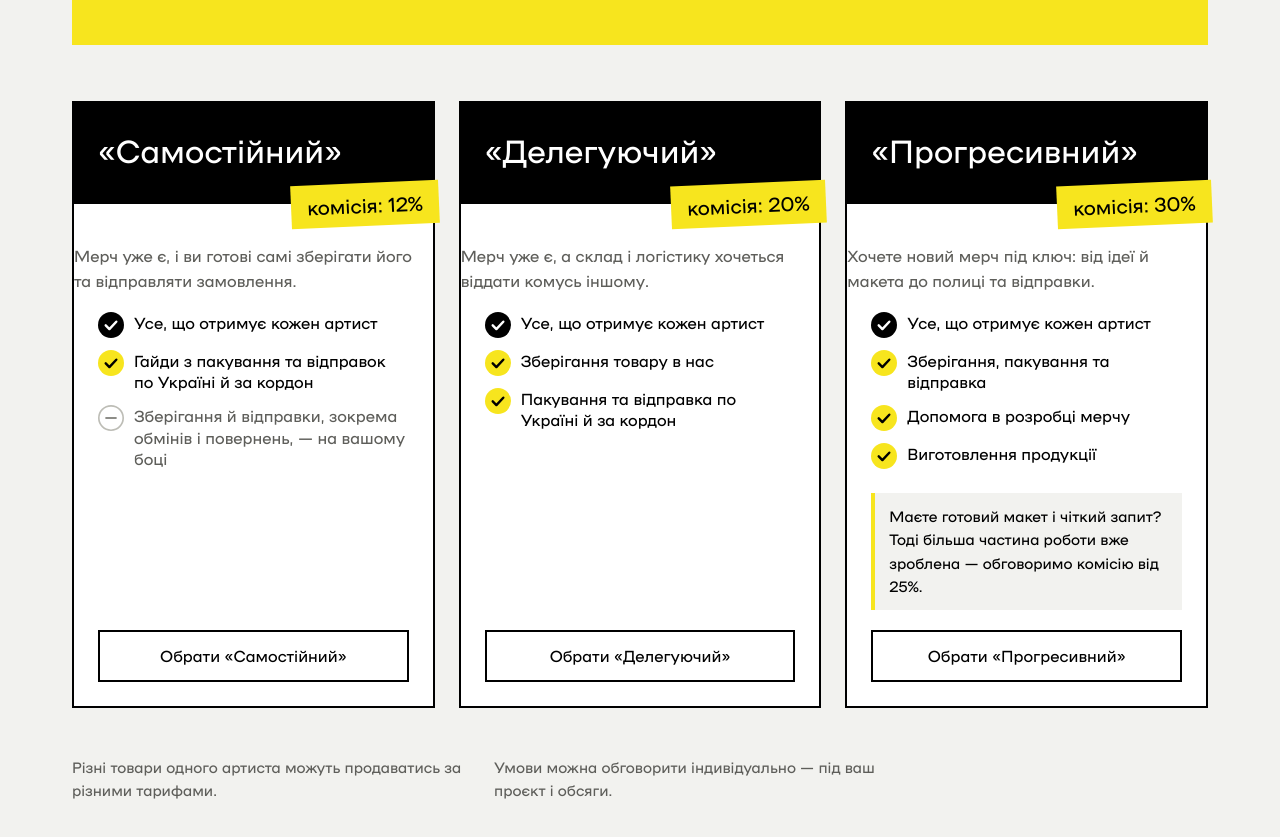
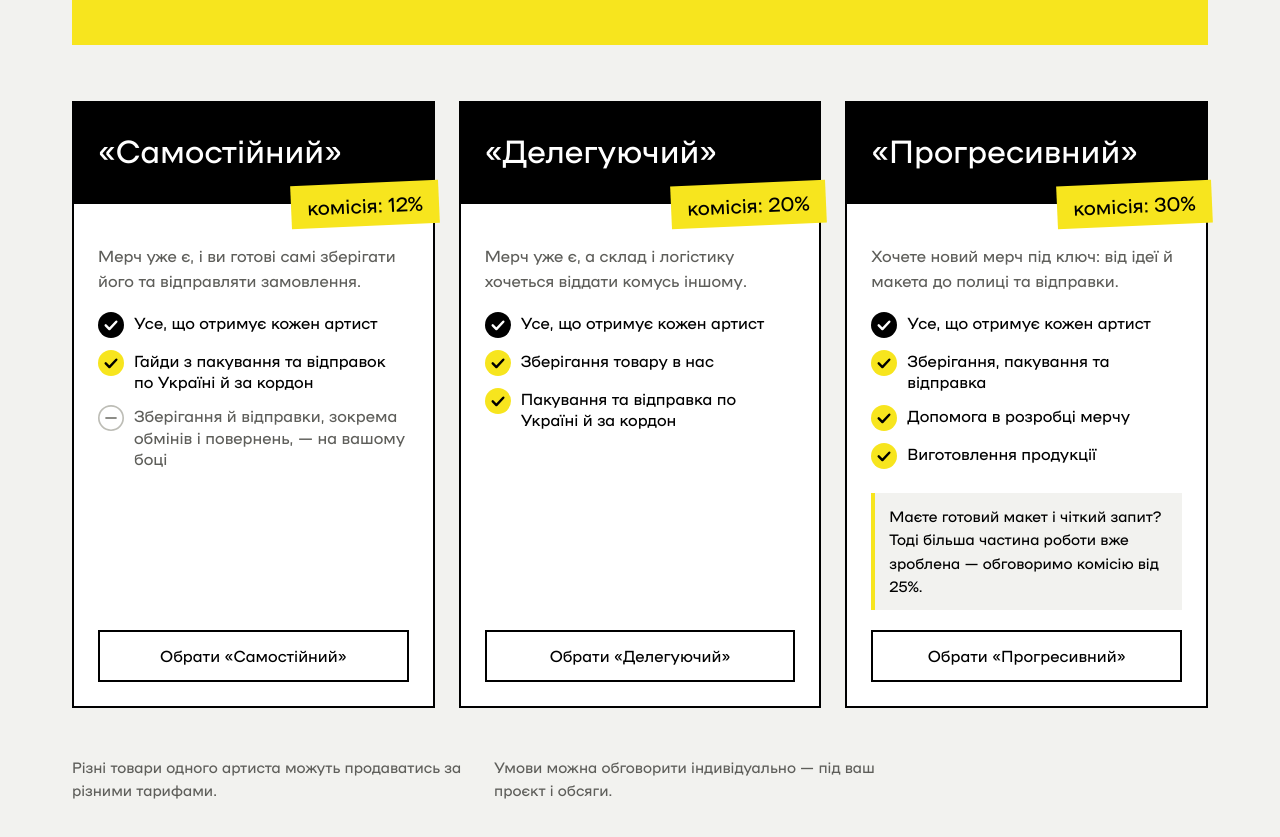
Before and after one commit to nevamind-max/start-page, a plain HTML site: page index.html in a window 1280 px wide. Shown: the part 2955-3792 px from the top of the page. Drawn offline with Linux system fonts and the light colour scheme.

Commit message:
Tariffs: consistent card padding inside the outline

```diff
--- a/index.html
+++ b/index.html
@@ -223,10 +223,9 @@ nav.links a:hover{color:var(--ink)}
 /* tariffs */
 .tariffs{display:grid;gap:44px 24px;margin-top:56px}
 @media (min-width:980px){.tariffs{grid-template-columns:repeat(3,1fr)}}
-.tariff{display:flex;flex-direction:column;border:2px solid var(--ink);background:var(--white);padding-bottom:24px}
-.tariff > :not(.plaque){margin-left:24px;margin-right:24px}
-@media (max-width:420px){.tariff > :not(.plaque){margin-left:18px;margin-right:18px}}
-.tariff .btn{width:auto}
+.tariff{display:flex;flex-direction:column;border:2px solid var(--ink);background:var(--white);padding:0 24px 24px}
+.tariff .plaque{margin:0 -24px}
+@media (max-width:420px){.tariff{padding:0 18px 20px}.tariff .plaque{margin:0 -18px}}
 .plaque{background:var(--ink);color:var(--white);font-size:clamp(26px,2.6vw,32px);font-weight:700;padding:22px 24px 30px;position:relative}
 .rate{position:absolute;right:-6px;bottom:-22px;background:var(--yellow);color:var(--ink);font-size:20px;font-weight:600;padding:6px 16px;transform:rotate(-2.5deg)}
 .tariff .fit{margin:40px 0 18px;font-size:16px;color:var(--grey);min-height:3.1em}
```
